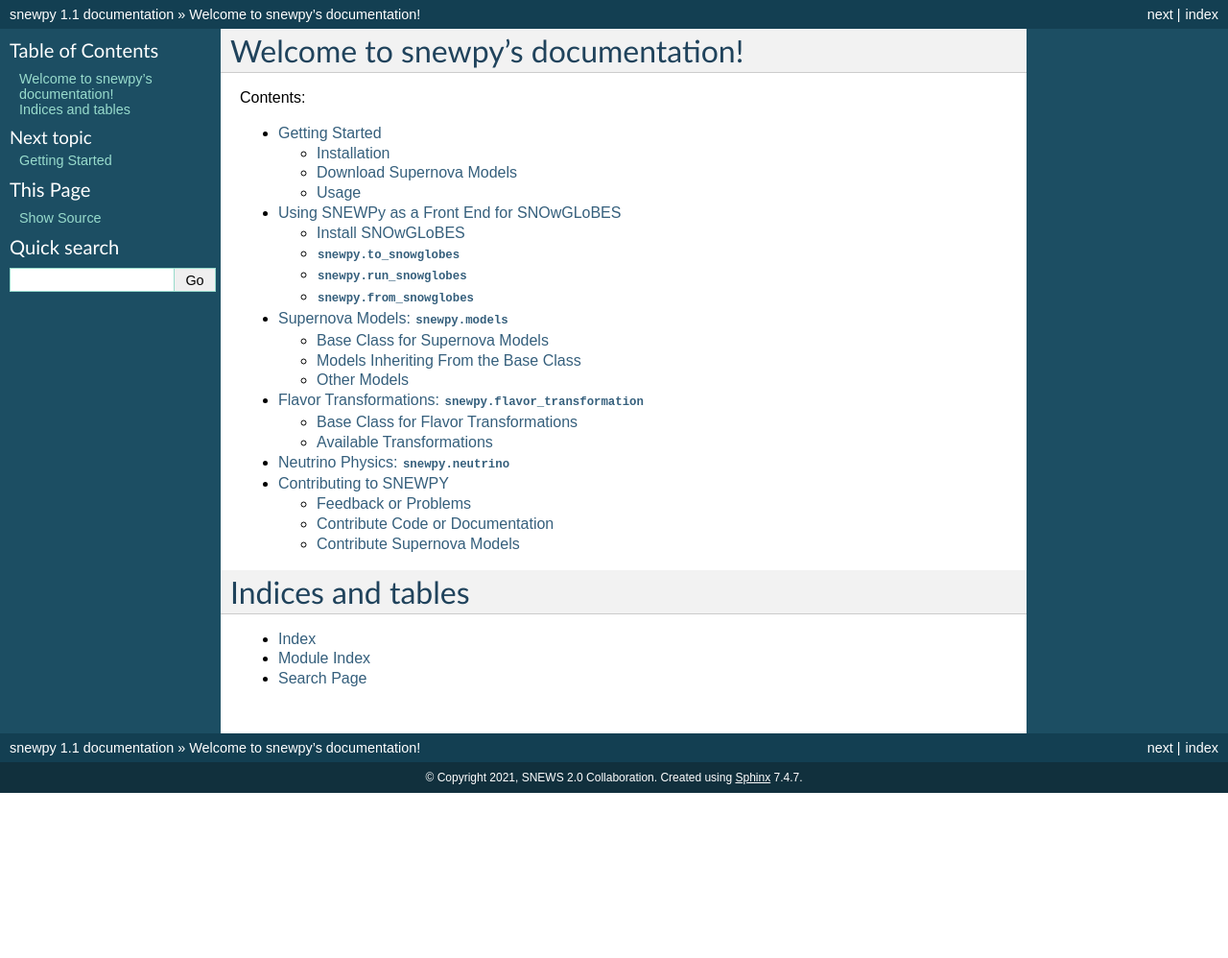
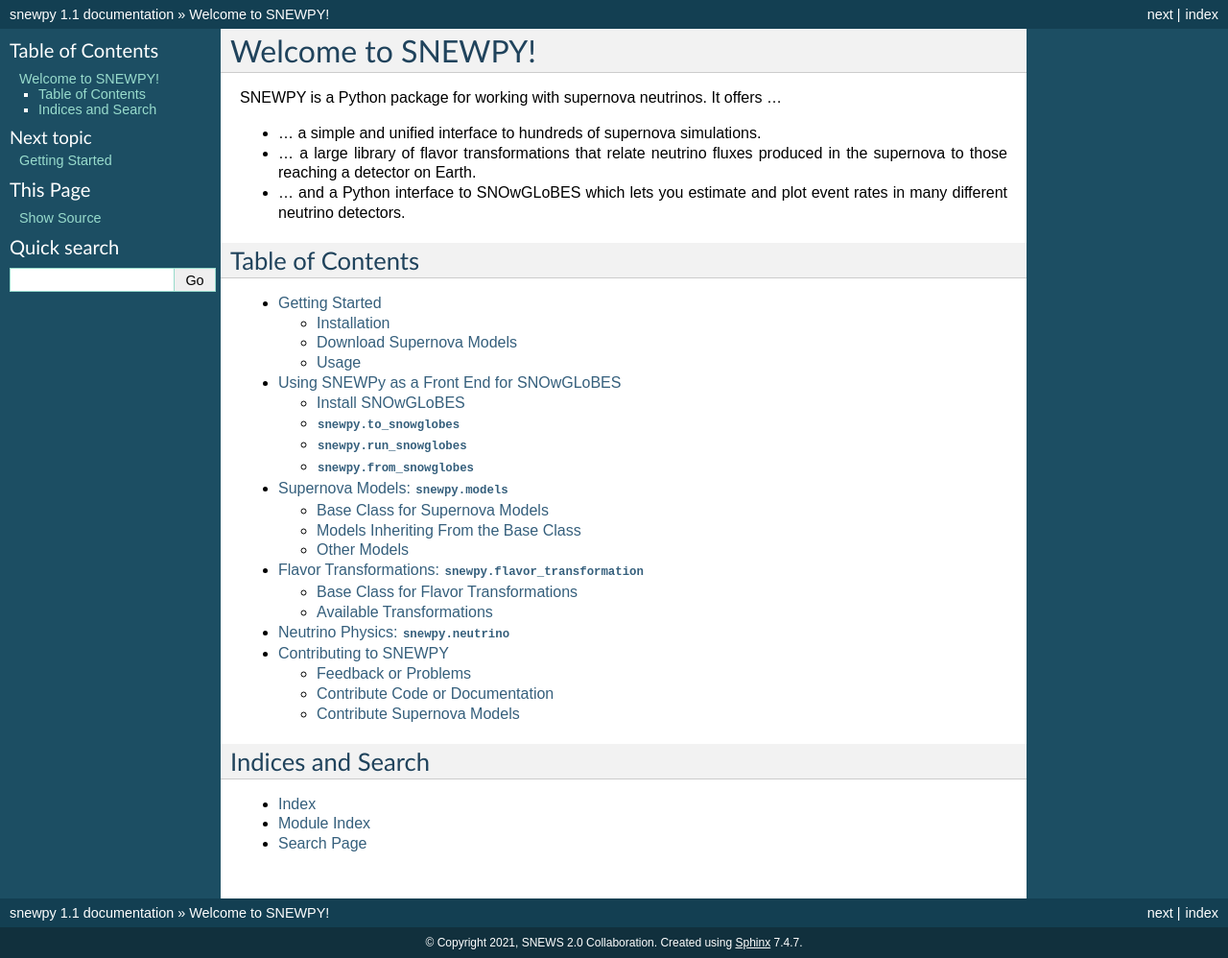
Before and after one commit to SNEWS2/snewpy, a Sphinx documentation site: the page built from doc/source/index.rst, in a window 1280 px wide. Shown: the whole page at 96% size. Built offline with Sphinx 7.4.7, drawn with Linux system fonts in a browser that asks for light colours; before the commit the page ends 900 px from its top, so only the background shows below that.

Commit message:
added brief description to homepage

```diff
--- a/doc/source/index.rst
+++ b/doc/source/index.rst
@@ -1,12 +1,17 @@
-.. snewpy documentation master file, created by
-   sphinx-quickstart on Mon Aug  2 09:22:51 2021.
-   You can adapt this file completely to your liking, but it should at least
-   contain the root `toctree` directive.
+Welcome to SNEWPY!
+==================
 
-Welcome to snewpy's documentation!
-==================================
+SNEWPY is a Python package for working with supernova neutrinos. It offers …
 
-Contents:
+* … a simple and unified interface to hundreds of supernova simulations.
+* … a large library of flavor transformations that relate neutrino fluxes
+  produced in the supernova to those reaching a detector on Earth.
+* … and a Python interface to SNOwGLoBES which lets you estimate and plot event
+  rates in many different neutrino detectors.
+
+
+Table of Contents
+-----------------
 
 .. toctree::
    :maxdepth: 2
@@ -19,8 +24,8 @@
    contributing
 
 
-Indices and tables
-==================
+Indices and Search
+------------------
 
 * :ref:`genindex`
 * :ref:`modindex`
```
